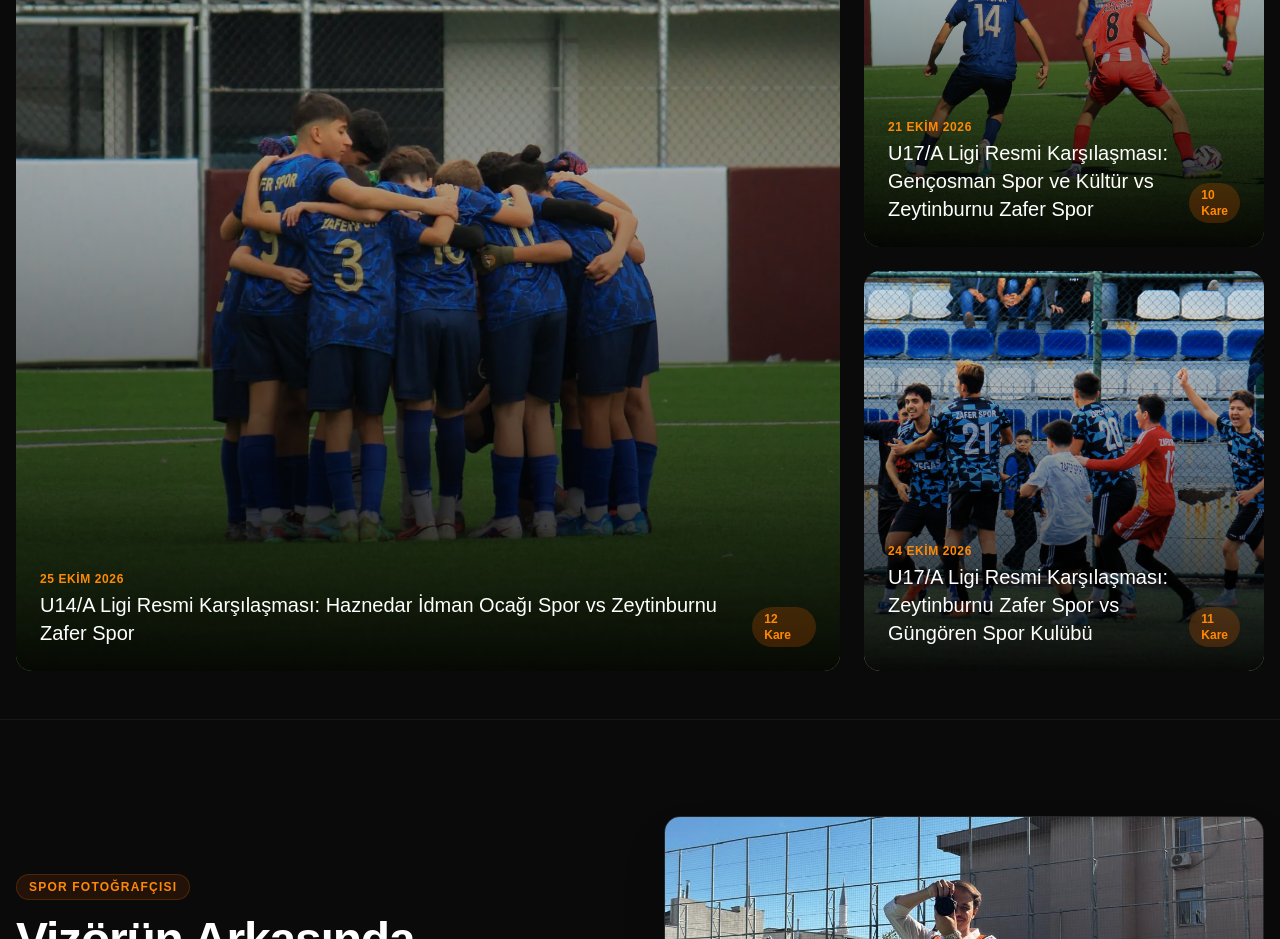
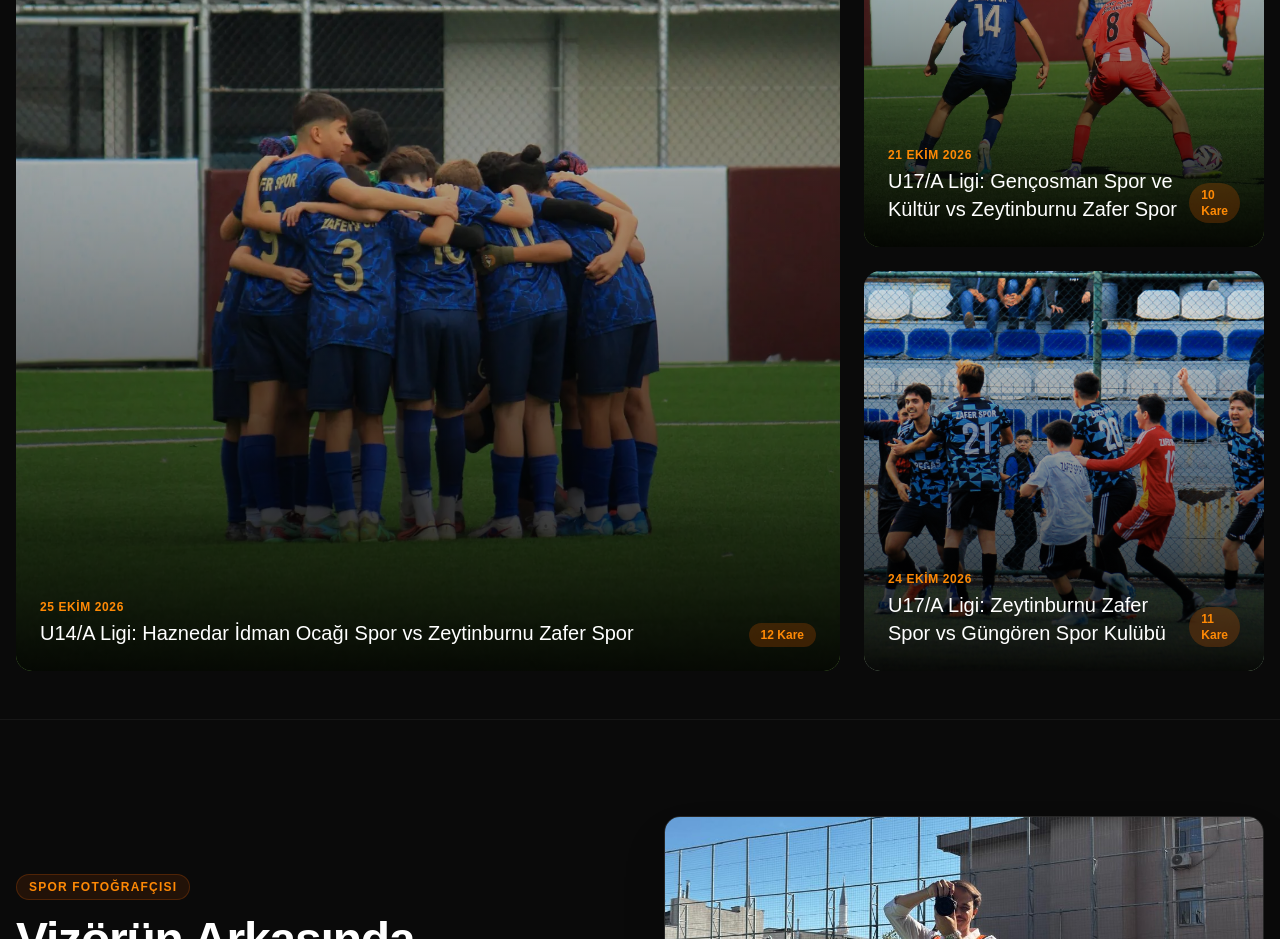
Before and after one commit to sk-raw/sametkinaz-portfolio, a Next.js app: page / in a window 1280 px wide. Shown: the part 2380-3319 px from the top of the page. Built offline with nearby package versions, Linux system fonts and the light colour scheme.

Commit message:
Album basliklari resmi ve 3. sahis diline guncellendi

```diff
--- a/app/page.tsx
+++ b/app/page.tsx
@@ -86,7 +86,7 @@ export default function Home() {
   const albums = [
     {
       id: 9,
-      title: "U14/A Ligi Resmi Karşılaşması: Haznedar İdman Ocağı Spor vs Zeytinburnu Zafer Spor",
+      title: "U14/A Ligi: Haznedar İdman Ocağı Spor vs Zeytinburnu Zafer Spor",
       date: "25 Ekim 2026",
       coverImage: "/u14mac/u14zfrmac1.jpg",
       colSpan: "col-span-1 md:col-span-2 md:row-span-2",
@@ -99,7 +99,7 @@ export default function Home() {
     },
     {
       id: 10,
-      title: "U17/A Ligi Resmi Karşılaşması: Gençosman Spor ve Kültür vs Zeytinburnu Zafer Spor",
+      title: "U17/A Ligi: Gençosman Spor ve Kültür vs Zeytinburnu Zafer Spor",
       date: "21 Ekim 2026",
       coverImage: "/u17genc/u17mac1.jpg",
       colSpan: "col-span-1",
@@ -112,7 +112,7 @@ export default function Home() {
     },
     {
       id: 11,
-      title: "U17/A Ligi Resmi Karşılaşması: Zeytinburnu Zafer Spor vs Güngören Spor Kulübü",
+      title: "U17/A Ligi: Zeytinburnu Zafer Spor vs Güngören Spor Kulübü",
       date: "24 Ekim 2026",
       coverImage: "/u17gngrn/u17zfrmac1.jpg",
       colSpan: "col-span-1",
```
